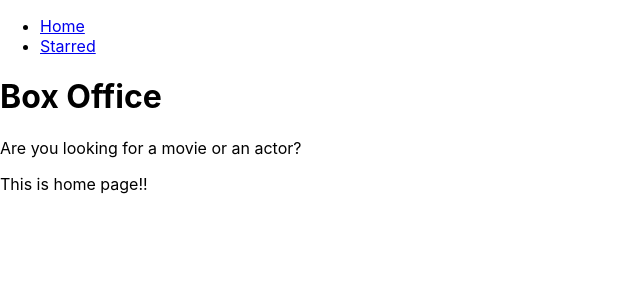
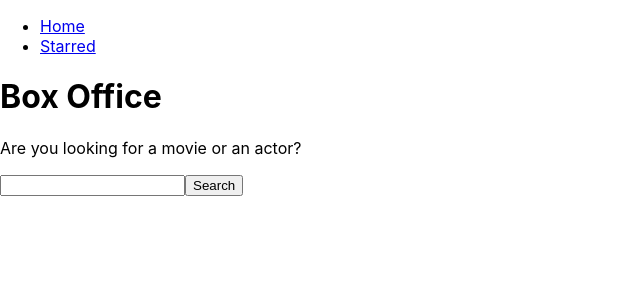
Before and after one commit to Sonakshi888/React-Projects, a React (Create React App) app in the folder box-office-app/: page / in a window 1280 px wide. Shown: the top 300 px of the page, without its empty margins (0-640 px from the left). Built offline with nearby package versions, Linux system fonts and the light colour scheme.

Commit message:
Add : input field added and fetched results from tv maze api

```diff
--- a/box-office-app/src/Pages/Home.jsx
+++ b/box-office-app/src/Pages/Home.jsx
@@ -1,8 +1,33 @@
-import React from 'react';
+import React, { useState } from 'react';
 import MainPageLayout from '../components/MainPageLayout';
 
 const Home = () => {
-  return <MainPageLayout>This is home page!!</MainPageLayout>;
+  const [input, setInput] = useState('');
+  const onSearch = () => {
+    //https://api.tvmaze.com/search/shows?q=girls
+    fetch(`https://api.tvmaze.com/search/shows?q=${input}`)
+      .then(r => r.json())
+      .then(result => {
+        console.log(result);
+      });
+  };
+  const onInputChange = ev => {
+    setInput(ev.target.value);
+  };
+  const onKeyDown = ev => {
+    if(ev.keyCode === 13) {
+        onSearch();
+    }
+  };
+
+  return (
+    <MainPageLayout>
+      <input type="text" onChange={onInputChange} value={input} onKeyDown={onKeyDown} />
+      <button type="button" onClick={onSearch}>
+        Search
+      </button>
+    </MainPageLayout>
+  );
 };
 
 export default Home;
```
